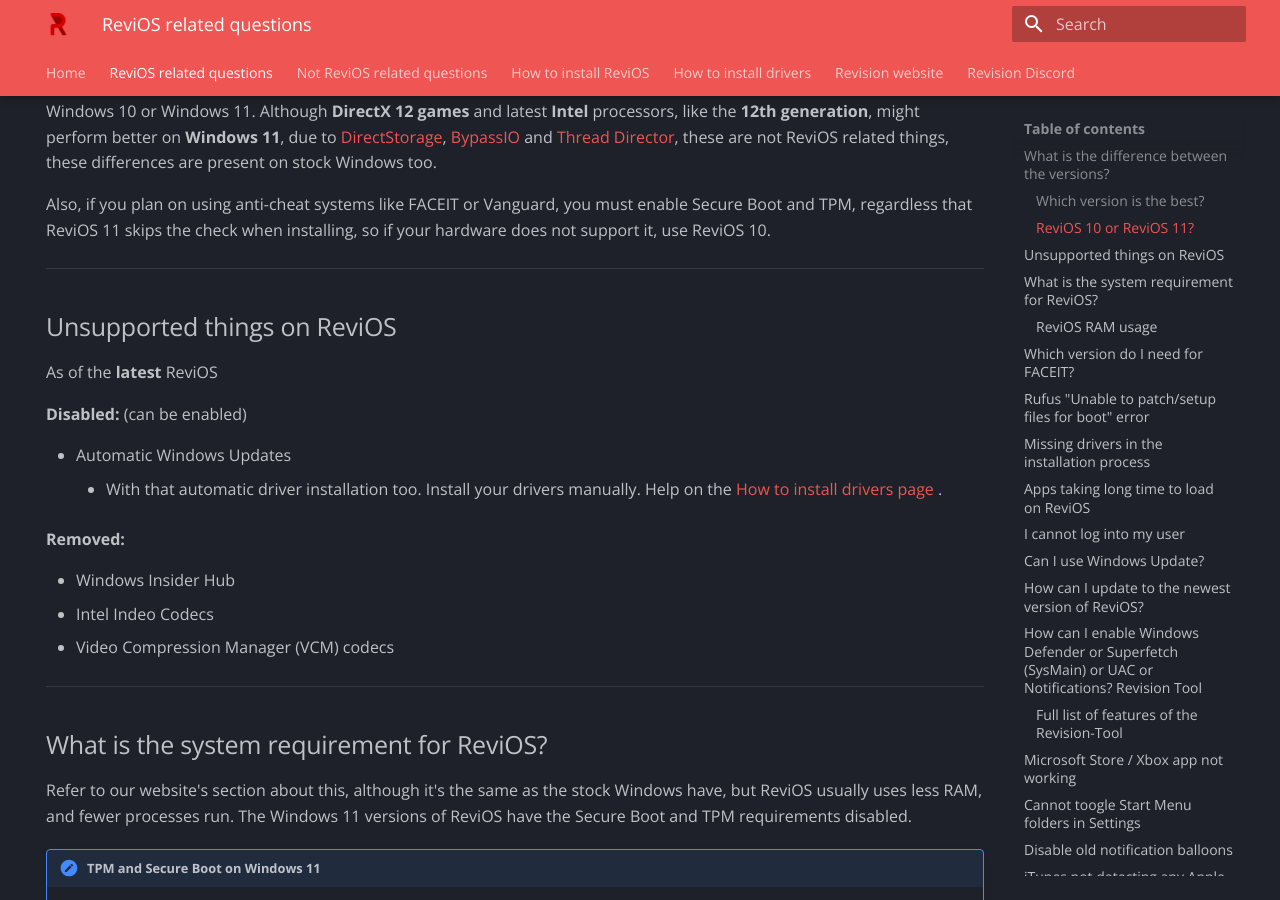
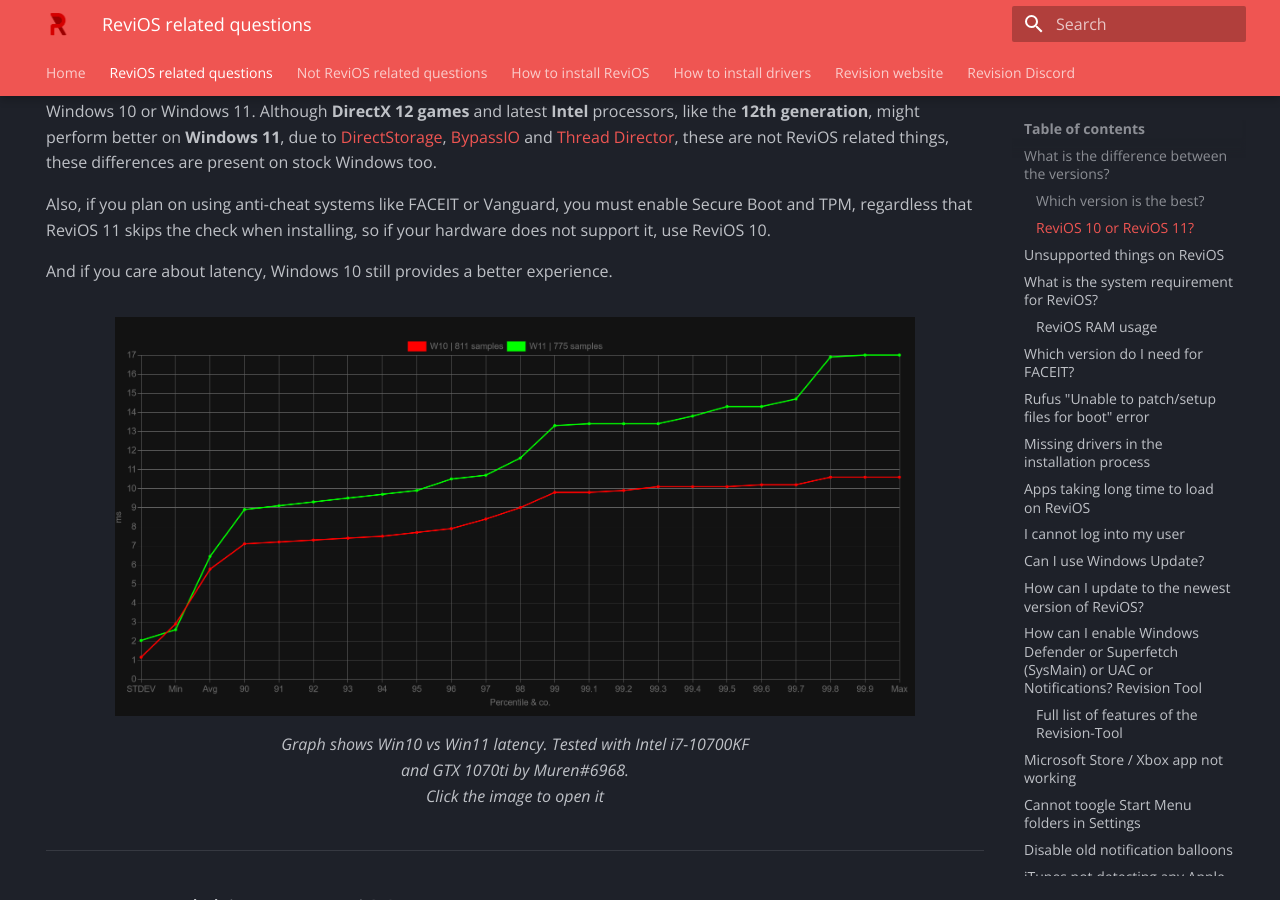
Before and after one commit to dkovacs24/ReviOS_faq, an MkDocs documentation site: the page built from docs/related.md, in a window 1280 px wide and 900 px high, scrolled down 827 px. Built offline with MkDocs 1.6.1 and Material for MkDocs 9.7.7, drawn with Linux system fonts in a browser that asks for light colours.

Commit message:
add latency graph and target blank to new links

```diff
--- a/docs/related.md
+++ b/docs/related.md
@@ -51,9 +51,16 @@
 
 ### ReviOS 10 or ReviOS 11?
 
-These two versions of ReviOS have very little difference between them, and it mainly boils down to **what do you like more**. Windows 10 or Windows 11. Although **DirectX 12 games** and latest **Intel** processors, like the **12th generation**, might perform better on **Windows 11**, due to [DirectStorage](https://www.thewindowsclub.com/what-is-directstorage-in-windows), [BypassIO](https://docs.microsoft.com/en-us/windows-hardware/drivers/ifs/bypassio) and [Thread Director](https://www.anandtech.com/show/16881/a-deep-dive-into-intels-alder-lake-microarchitectures/2), these are not ReviOS related things, these differences are present on stock Windows too.
+These two versions of ReviOS have very little difference between them, and it mainly boils down to **what do you like more**. Windows 10 or Windows 11. Although **DirectX 12 games** and latest **Intel** processors, like the **12th generation**, might perform better on **Windows 11**, due to [DirectStorage](https://www.thewindowsclub.com/what-is-directstorage-in-windows){target=_blank}, [BypassIO](https://docs.microsoft.com/en-us/windows-hardware/drivers/ifs/bypassio){target=_blank} and [Thread Director](https://www.anandtech.com/show/16881/a-deep-dive-into-intels-alder-lake-microarchitectures/2){target=_blank}, these are not ReviOS related things, these differences are present on stock Windows too.
 
 Also, if you plan on using anti-cheat systems like FACEIT or Vanguard, you must enable Secure Boot and TPM, regardless that ReviOS 11 skips the check when installing, so if your hardware does not support it, use ReviOS 10.
+
+And if you care about latency, Windows 10 still provides a better experience.
+
+<figure markdown>
+  [![Example image](img/latency.png){width="800"}](img/latency.png){target=_blank}
+  <figcaption>Graph shows Win10 vs Win11 latency. Tested with Intel i7-10700KF and GTX 1070ti by Muren#6968.<br>Click the image to open it</figcaption>
+</figure>
 
 ---
 
```
Also changed, not shown: docs/img/latency.png (added).
